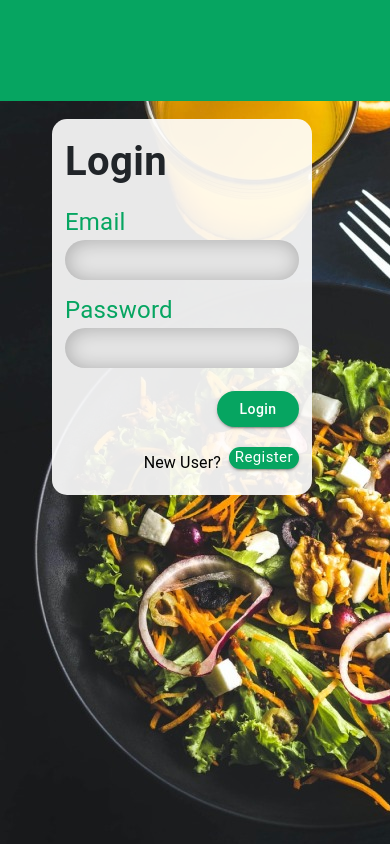
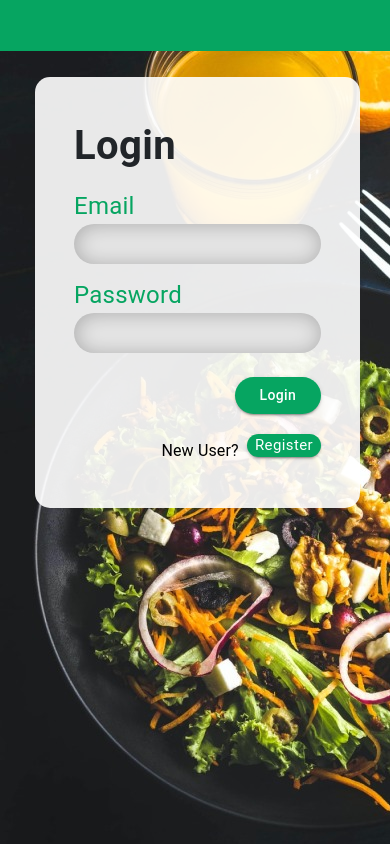
Before and after one commit to sanikaardekar/Recipe-Community-Frontend, a React (Create React App) app: page / in a window 390 px wide. Built offline with nearby package versions, Linux system fonts and the light colour scheme.

Commit message:
added padding to login div,changed margin to center the div

```diff
--- a/src/styles/login.css
+++ b/src/styles/login.css
@@ -3,3 +3,8 @@
   max-width: 1440px;
   height: 101px;
 }
+@media screen and (max-width: 400px) {
+  .navBar {
+    height: 51px !important;
+  }
+}
--- a/src/styles/loginWith.css
+++ b/src/styles/loginWith.css
@@ -21,11 +21,15 @@ body {
     background-image: url(../assets/loginIMG.jpeg);
   }
   .loginDiv {
-    margin-left: 20%;
+    margin: 13.5%;
+    margin-top: 10%;
     background-color: rgba(255, 255, 255, 0.9);
-    padding: 5%;
+    padding: 15%;
     border-radius: 15px;
-    width: 100%;
+    width: 125%;
+  }
+  .navBar {
+    height: 75px !important;
   }
 }
 .headings {
```
